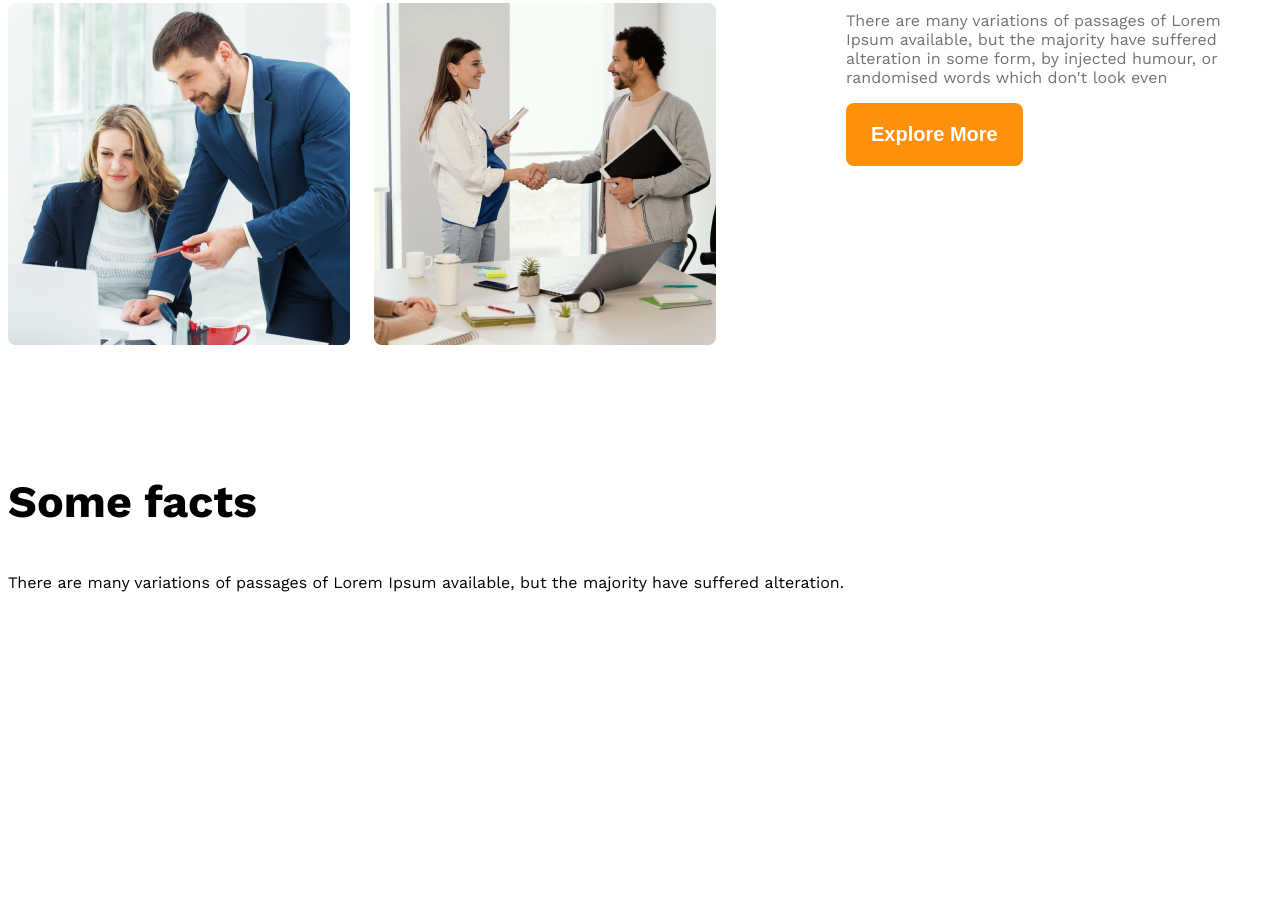
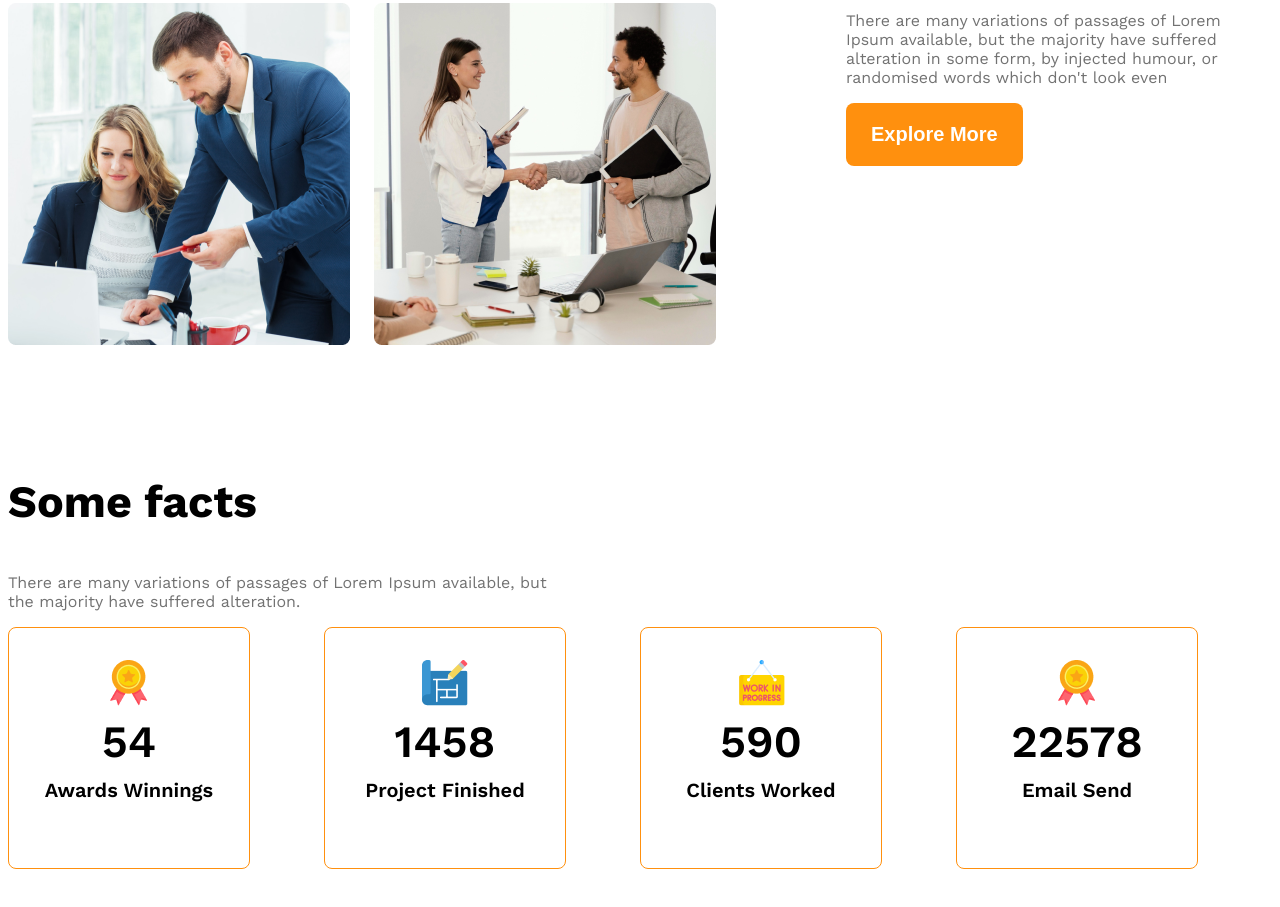
Before and after one commit to tanvirulislam7279-cloud/g3-architect-website, a plain HTML site: page index.html in a window 1280 px wide. Shown: the part 1677-2584 px from the top of the page. Before the commit the page ends 2399 px from the top, so only its background shows below. Drawn offline with nearby package versions, Linux system fonts and the light colour scheme.

Commit message:
fact card

```diff
--- a/index.html
+++ b/index.html
@@ -54,7 +54,36 @@
 
         <section>
             <h3 class="section-title">Some facts</h3>
-            <p>There are many variations of passages of Lorem Ipsum available, but the majority have suffered alteration.</p>
+            <p class="text-light-gray fact-description">There are many variations of passages of Lorem Ipsum available, but the majority have suffered alteration.</p>
+            <div class="facts-container">
+                <div class="fact-card display-flex">
+                    <div>
+                        <img src="images/icons/ribon.png" alt="" class="fact-icon">
+                     <h4 class="fact-number">54</h4>
+                     <h5 class="fact-name">Awards Winnings</h5>
+                    </div>
+
+                </div>
+                <div class="fact-card  display-flex">
+                    <div>
+                        <img src="images/icons/projects.png" alt="" class="fact-icon">
+                    <h4 class="fact-number">1458</h4>
+                    <h5 class="fact-name">Project Finished</h5>
+                    </div>
+                </div>
+                <div class="fact-card  display-flex">
+                    <div><img src="images/icons/customers.png" alt="" class="fact-icon">
+                    <h4 class="fact-number">590</h4>
+                    <h5 class="fact-name  display-flex">Clients Worked</h5></div>
+                </div>
+                <div class="fact-card  display-flex">
+                    <div>
+                        <img src="images/icons/ribon.png" alt="" class="fact-icon">
+                    <h4 class="fact-number">22578</h4>
+                    <h5 class="fact-name">Email Send</h5>
+                    </div>
+                </div>
+            </div>
 
         </section>
 
--- a/styles/architects.css
+++ b/styles/architects.css
@@ -121,6 +121,36 @@
 
 
   }
+  /* some facts rileted styles */
+  .facts-container{
+    display: grid;
+    grid-template-columns: repeat(4, 1fr);
+  }
+  .fact-card{
+    border: 1px solid #FF900E;
+    width: 240px;
+    height: 240px;
+    border-radius: 8px;
+    align-items: center;
+    text-align: center;
+    justify-content: center;
+  }
+  .fact-number{
+    font-size: 2.8rem;
+    font-weight: 600;
+    margin-top: 5px;
+    margin-bottom: 10px;
+
+  }
+  .fact-name{
+    font-size: 1.25rem;
+    font-weight: 600;
+    margin-top: 10px
+  }
+  .fact-description{
+    max-width: 540px;
+
+  }
   /* medium size divice */
   @media screen and (min-width:576px) and (max-width:992px) {
     .teams{
```
